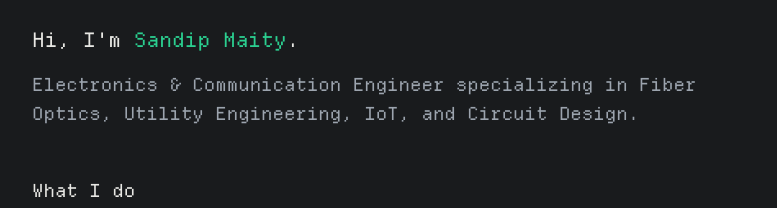
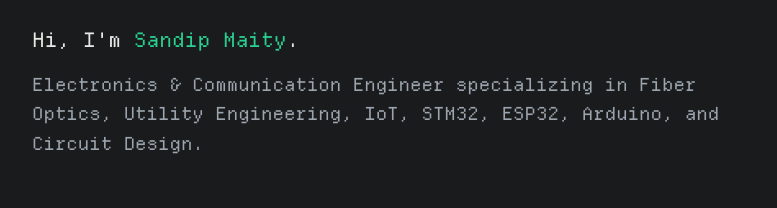
Before and after one commit to iam-sandipmaity/sandip, a Next.js app: page /about in a window 1280 px wide. Shown: the part 311-519 px from the top of the page, without its empty margins (248-1025 px from the left). Built offline with nearby package versions, Linux system fonts and the light colour scheme; no server answers.

Commit message:
fix(seo): add name variations and microcontroller skills to metadata and JSON-LD schema

```diff
--- a/app/about/page.tsx
+++ b/app/about/page.tsx
@@ -99,7 +99,7 @@ export default function AboutPage() {
                     Hi, I&apos;m <span className="text-accent-teal">{siteConfig.author}</span>.
                 </p>
                 <p className="font-mono text-lg text-muted leading-relaxed mt-4">
-                    Electronics & Communication Engineer specializing in Fiber Optics, Utility Engineering, IoT, and Circuit Design.
+                    Electronics & Communication Engineer specializing in Fiber Optics, Utility Engineering, IoT, STM32, ESP32, Arduino, and Circuit Design.
                 </p>
             </section>
 
--- a/app/layout.tsx
+++ b/app/layout.tsx
@@ -32,12 +32,24 @@ export const metadata: Metadata = {
     description: 'Electronics & Communication Engineer specializing in Fiber Optics, Utility Engineering, IoT solutions, Circuit Design, and web tools.',
     keywords: [
         'Sandip Maity',
+        'Sandip',
+        'Maity Sandip',
+        'Maity',
+        'iam_sandipmaity',
+        'iam-sandipmaity',
+        'sandipmaity',
+        'sandip maity portfolio',
+        'sandip maity website',
+        'sandip maity blog',
         'ECE Engineer',
         'Fiber Optics Engineer',
         'Utility Engineer',
         'Electronics and Communication Engineering',
         'IoT',
         'IoT solutions',
+        'STM32',
+        'ESP32',
+        'Arduino',
         'Circuit Design',
         'Hardware Projects',
         'Web Applications',
@@ -228,6 +240,7 @@ export default function RootLayout({
                                 '@context': 'https://schema.org',
                                 '@type': 'Person',
                                 name: siteConfig.author,
+                                alternateName: ['Sandip', 'Maity Sandip', 'Maity', 'iam_sandipmaity', 'iam-sandipmaity', 'sandipmaity'],
                                 url: siteConfig.url,
                                 sameAs: [
                                     siteConfig.social.github,
@@ -237,7 +250,7 @@ export default function RootLayout({
                                 ],
                                 jobTitle: 'Electronics and Communication Engineer (Fiber Optics & Utility Engineering)',
                                 description: siteConfig.description,
-                                knowsAbout: ['Electronics and Communication Engineering', 'Fiber Optics', 'Utility Engineering', 'IoT', 'Circuit Design', 'Web Tools', 'Software Projects'],
+                                knowsAbout: ['Electronics and Communication Engineering', 'Fiber Optics', 'Utility Engineering', 'IoT', 'STM32', 'ESP32', 'Arduino', 'Circuit Design', 'Web Tools', 'Software Projects'],
                             },
                             {
                                 '@context': 'https://schema.org',
--- a/app/page.tsx
+++ b/app/page.tsx
@@ -82,6 +82,7 @@ export default function Home() {
                         mainEntity: {
                             '@type': 'Person',
                             name: siteConfig.author,
+                            alternateName: ['Sandip', 'Maity Sandip', 'Maity', 'iam_sandipmaity', 'iam-sandipmaity', 'sandipmaity'],
                             url: siteConfig.url,
                             image: `${siteConfig.url}${getOgImageUrl({
                                 title: 'Sandip Maity',
@@ -90,7 +91,7 @@ export default function Home() {
                             })}`,
                             jobTitle: 'Electronics and Communication Engineer',
                             description: siteConfig.description,
-                            knowsAbout: ['Electronics and Communication Engineering', 'Fiber Optics', 'Utility Engineering', 'IoT', 'Circuit Design', 'Web Tools'],
+                            knowsAbout: ['Electronics and Communication Engineering', 'Fiber Optics', 'Utility Engineering', 'IoT', 'STM32', 'ESP32', 'Arduino', 'Circuit Design', 'Web Tools'],
                             sameAs: [
                                 siteConfig.social.github,
                                 siteConfig.social.twitter,
--- a/lib/config.ts
+++ b/lib/config.ts
@@ -5,7 +5,7 @@ export const siteConfig = {
   url: process.env.NEXT_PUBLIC_SITE_URL || 'https://sandipmaity.me',
   name: 'Sandip Maity Portfolio',
   title: 'Sandip Maity - ECE & Fiber Optics Engineer | IoT, Circuits & Web Tools',
-  description: 'Portfolio and blog of Sandip Maity. Electronics & Communication Engineer specializing in Fiber Optics, Utility Engineering, IoT solutions, Circuit Design, and web tools.',
+  description: 'Portfolio and blog of Sandip Maity. Electronics & Communication Engineer specializing in Fiber Optics, Utility Engineering, IoT, STM32, ESP32, Arduino, Circuit Design, and web tools.',
   author: 'Sandip Maity',
   email: 'maitysandip@proton.me',
   social: {
```
